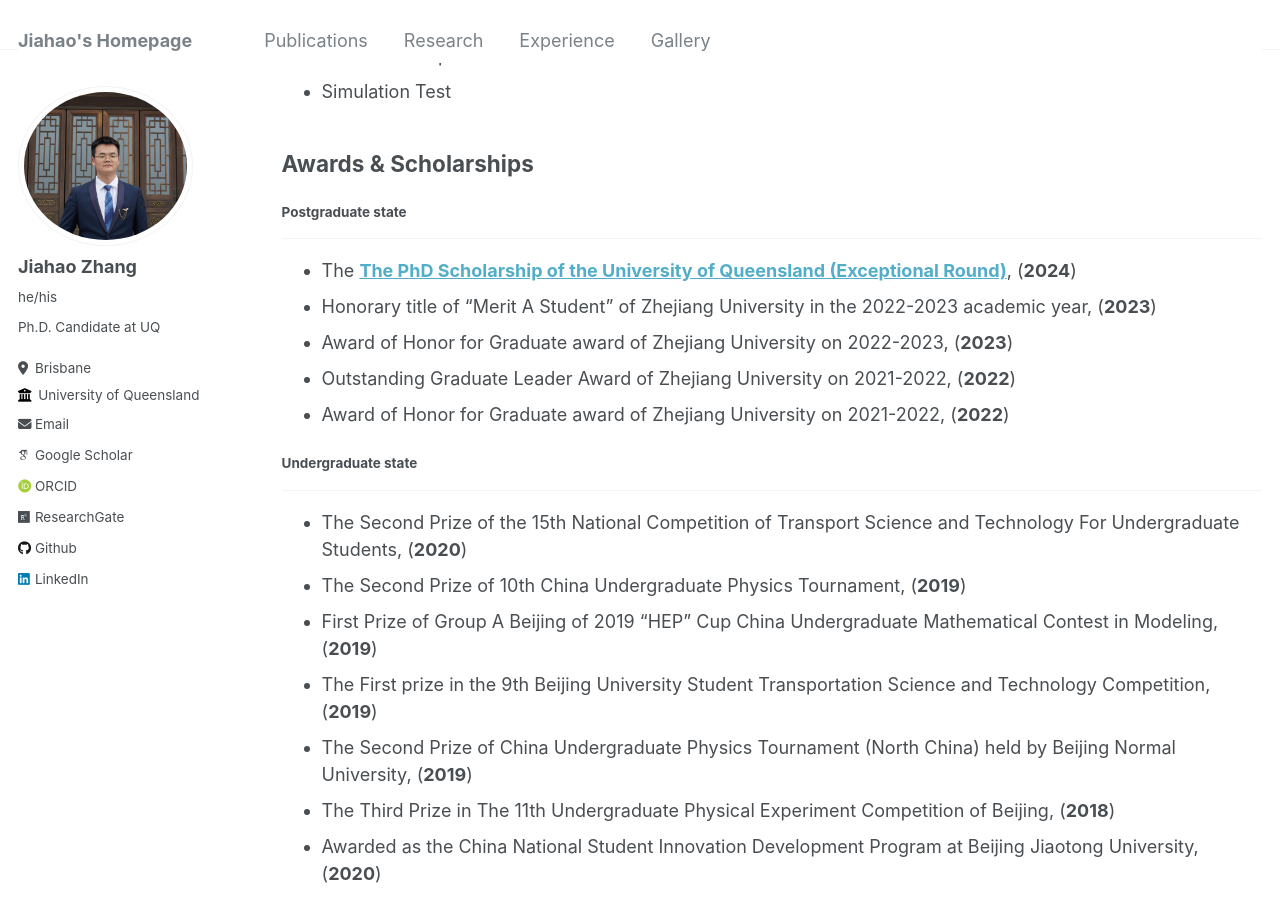
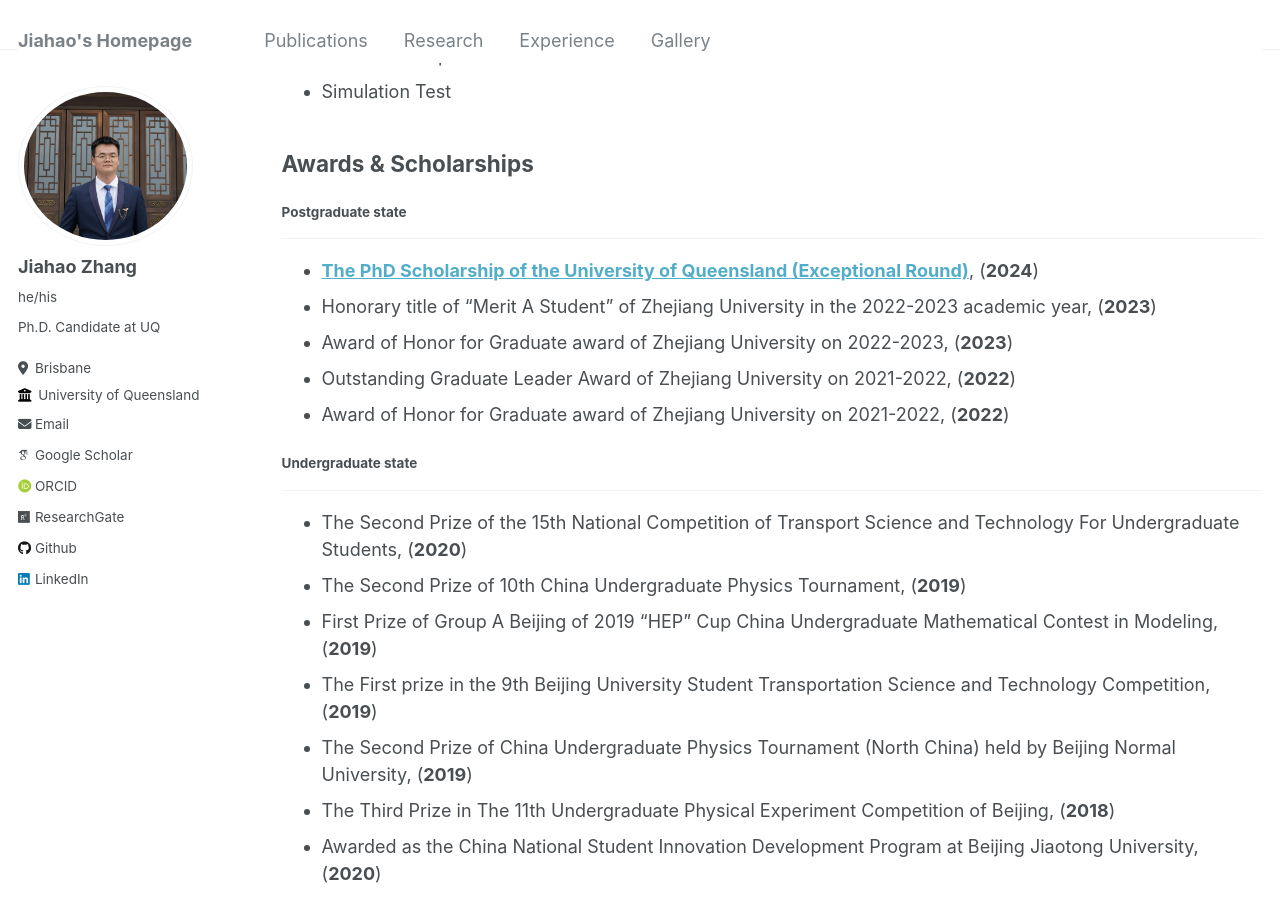
Before and after one commit to zhangjiahao2024/zhangjiahao2024.github.io, a Jekyll site: the page built from _pages/cv.md, in a window 1280 px wide and 900 px high, scrolled down 459 px. Built offline with Jekyll 4.4.1, drawn with Linux system fonts in a browser that asks for light colours; some web fonts are replaced.

Commit message:
Update cv.md

```diff
--- a/_pages/cv.md
+++ b/_pages/cv.md
@@ -28,7 +28,7 @@ Awards & Scholarships
 ------
 #### Postgraduate state
 ----
-* The [**The PhD Scholarship of the University of Queensland (Exceptional Round)**](https://scholarships.uq.edu.au/scholarship/graduate-school-scholarships-uqgss-%E2%80%93-includes-rtp), (**2024**)
+* [**The PhD Scholarship of the University of Queensland (Exceptional Round)**](https://scholarships.uq.edu.au/scholarship/graduate-school-scholarships-uqgss-%E2%80%93-includes-rtp), (**2024**)
 * Honorary title of “Merit A Student” of Zhejiang University in the 2022-2023 academic year, (**2023**)
 * Award of Honor for Graduate award of Zhejiang University on 2022-2023, (**2023**)
 * Outstanding Graduate Leader Award of Zhejiang University on 2021-2022, (**2022**)
```
